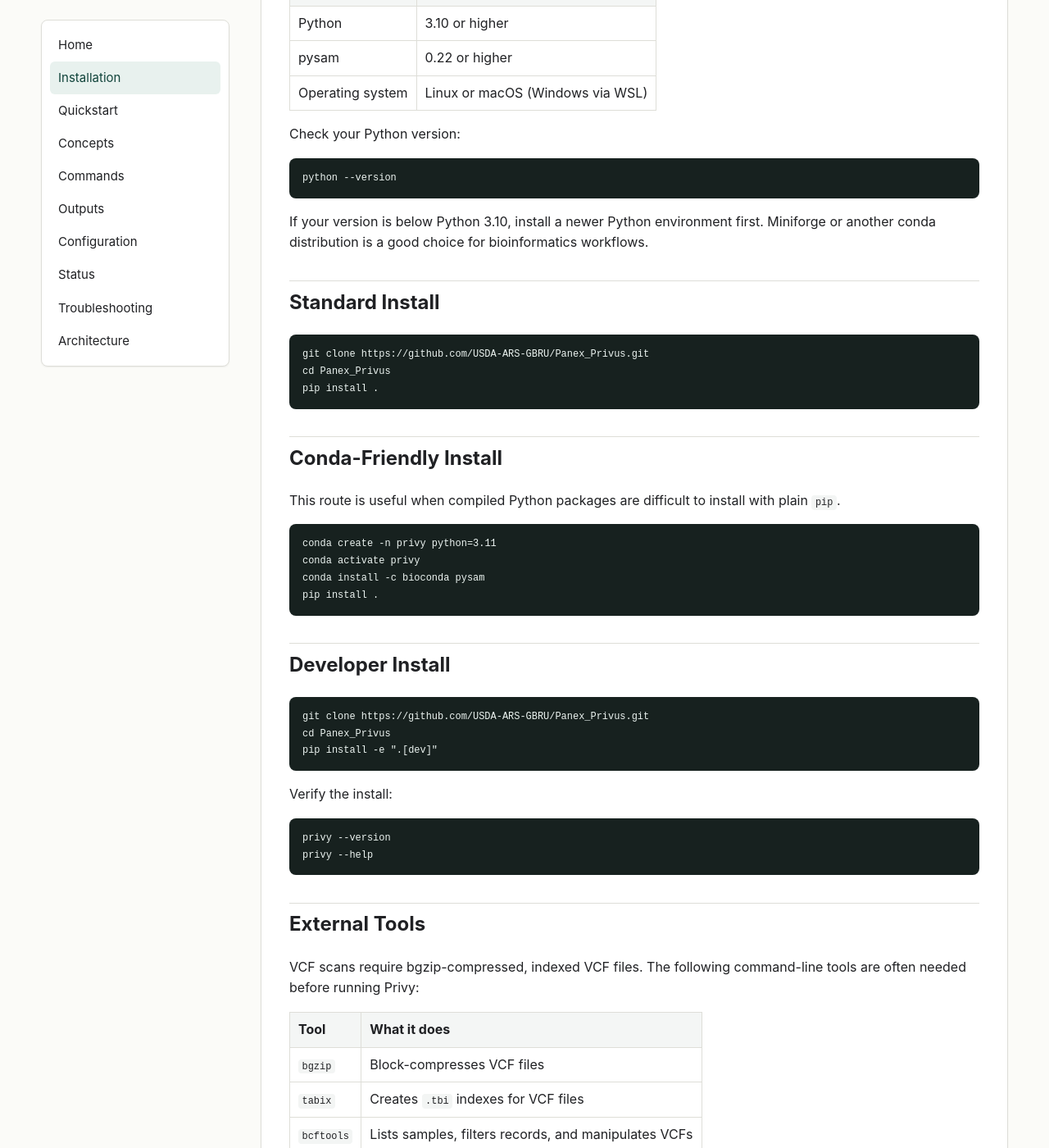
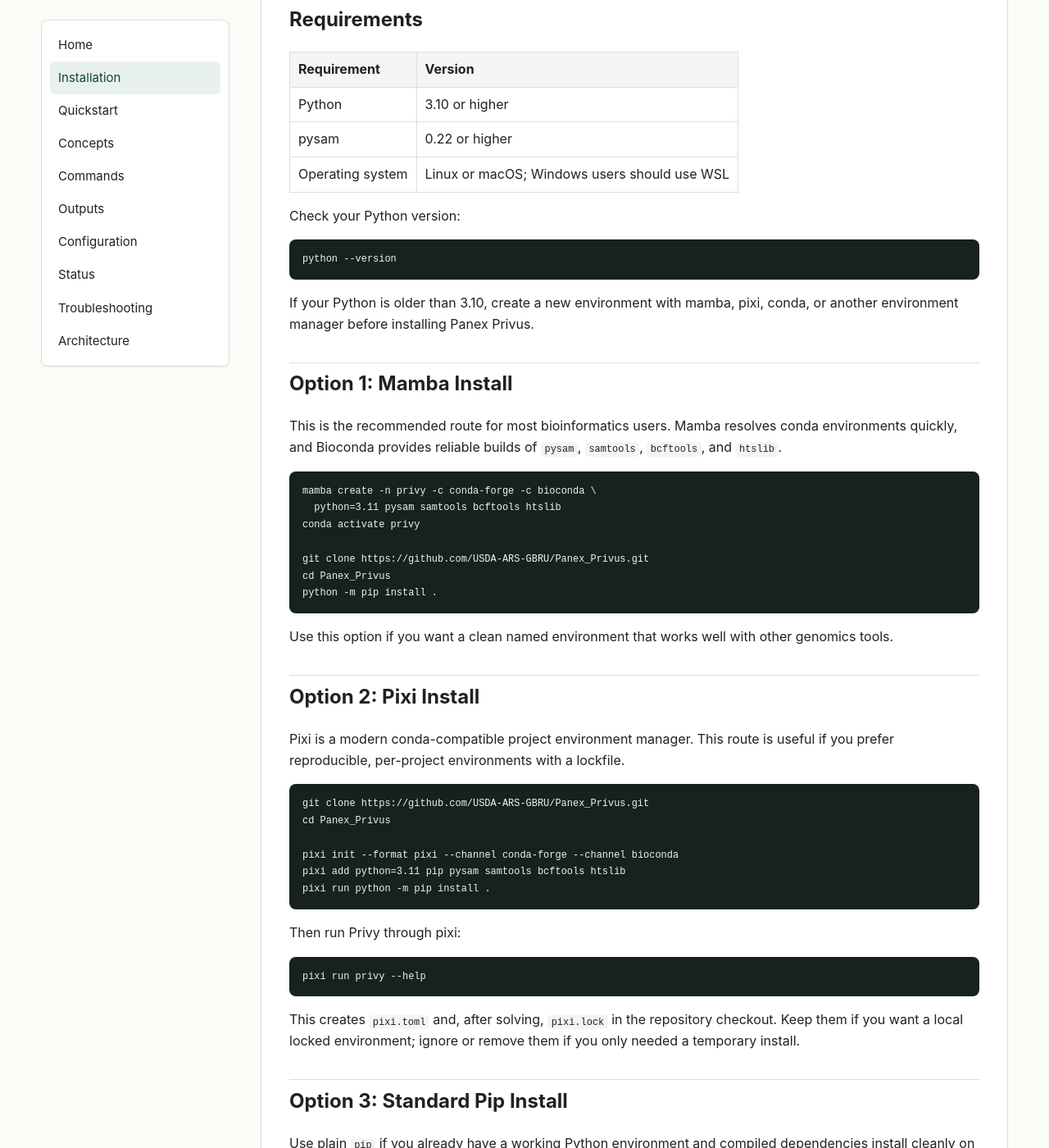
Before and after one commit to USDA-ARS-GBRU/Panex_Privus, a Jekyll site: the page built from docs/installation.md, in a window 1280 px wide and 1400 px high, scrolled down 311 px. Shown: the whole window at 82% size. Built offline with Jekyll 4.4.1, drawn with Linux system fonts in a browser that asks for light colours; some of the changed text lies outside the part shown.

Commit message:
Refresh installation documentation

````diff
--- a/docs/installation.md
+++ b/docs/installation.md
@@ -5,13 +5,19 @@
 
 # Installation
 
+Panex Privus is a Python command-line tool, but it lives in a bioinformatics
+ecosystem where compiled packages and external command-line tools matter. The
+smoothest path is to create a dedicated environment, install the compiled
+bioinformatics dependencies there, then install Panex Privus from this source
+tree.
+
 ## Requirements
 
 | Requirement | Version |
 |-------------|---------|
 | Python | 3.10 or higher |
 | pysam | 0.22 or higher |
-| Operating system | Linux or macOS (Windows via WSL) |
+| Operating system | Linux or macOS; Windows users should use WSL |
 
 Check your Python version:
 
@@ -19,61 +25,128 @@
 python --version
 ```
 
-If your version is below Python 3.10, install a newer Python environment first.
-Miniforge or another conda distribution is a good choice for bioinformatics
-workflows.
+If your Python is older than 3.10, create a new environment with mamba, pixi,
+conda, or another environment manager before installing Panex Privus.
 
-## Standard Install
+## Option 1: Mamba Install
+
+This is the recommended route for most bioinformatics users. Mamba resolves
+conda environments quickly, and Bioconda provides reliable builds of `pysam`,
+`samtools`, `bcftools`, and `htslib`.
+
+```bash
+mamba create -n privy -c conda-forge -c bioconda \
+  python=3.11 pysam samtools bcftools htslib
+conda activate privy
+
+git clone https://github.com/USDA-ARS-GBRU/Panex_Privus.git
+cd Panex_Privus
+python -m pip install .
+```
+
+Use this option if you want a clean named environment that works well with other
+genomics tools.
+
+## Option 2: Pixi Install
+
+Pixi is a modern conda-compatible project environment manager. This route is
+useful if you prefer reproducible, per-project environments with a lockfile.
 
 ```bash
 git clone https://github.com/USDA-ARS-GBRU/Panex_Privus.git
 cd Panex_Privus
-pip install .
+
+pixi init --format pixi --channel conda-forge --channel bioconda
+pixi add python=3.11 pip pysam samtools bcftools htslib
+pixi run python -m pip install .
 ```
 
-## Conda-Friendly Install
-
-This route is useful when compiled Python packages are difficult to install with
-plain `pip`.
+Then run Privy through pixi:
 
 ```bash
-conda create -n privy python=3.11
-conda activate privy
-conda install -c bioconda pysam
-pip install .
+pixi run privy --help
 ```
 
-## Developer Install
+This creates `pixi.toml` and, after solving, `pixi.lock` in the repository
+checkout. Keep them if you want a local locked environment; ignore or remove
+them if you only needed a temporary install.
+
+## Option 3: Standard Pip Install
+
+Use plain `pip` if you already have a working Python environment and compiled
+dependencies install cleanly on your system.
 
 ```bash
 git clone https://github.com/USDA-ARS-GBRU/Panex_Privus.git
 cd Panex_Privus
-pip install -e ".[dev]"
+python -m pip install .
 ```
 
-Verify the install:
+If `pysam` fails to build, switch to the mamba or conda-friendly path so `pysam`
+comes from Bioconda instead of being compiled locally by pip.
+
+## Option 4: Conda-Friendly Install
+
+This is the same idea as the mamba route, using conda directly.
+
+```bash
+conda create -n privy -c conda-forge -c bioconda \
+  python=3.11 pysam samtools bcftools htslib
+conda activate privy
+
+git clone https://github.com/USDA-ARS-GBRU/Panex_Privus.git
+cd Panex_Privus
+python -m pip install .
+```
+
+## Option 5: Developer Install
+
+Use an editable install when you plan to modify the code and run tests.
+
+```bash
+git clone https://github.com/USDA-ARS-GBRU/Panex_Privus.git
+cd Panex_Privus
+python -m pip install -e ".[dev]"
+```
+
+If you use mamba or conda for development, create and activate the environment
+first, then run the editable install command inside it.
+
+## Verify the Install
+
+After any install path, check that the command is available:
 
 ```bash
 privy --version
 privy --help
 ```
 
+If you installed with pixi, use:
+
+```bash
+pixi run privy --version
+pixi run privy --help
+```
+
 ## External Tools
 
-VCF scans require bgzip-compressed, indexed VCF files. The following command-line
-tools are often needed before running Privy:
+Panex Privus can read GFA files directly, but VCF and BAM workflows usually
+depend on a few standard command-line tools before Privy starts.
 
 | Tool | What it does |
 |------|--------------|
-| `bgzip` | Block-compresses VCF files |
-| `tabix` | Creates `.tbi` indexes for VCF files |
+| `bgzip` | Block-compresses VCF files into `.vcf.gz` |
+| `tabix` | Creates `.tbi` or `.csi` indexes for VCF files |
 | `bcftools` | Lists samples, filters records, and manipulates VCFs |
 | `samtools` | Sorts and indexes BAM files |
 
-Install with conda:
+If you used the mamba, pixi, or conda-friendly install above, these tools should
+already be in the environment. Otherwise install them separately.
+
+With mamba or conda:
 
 ```bash
-conda install -c bioconda samtools bcftools htslib
+mamba install -c conda-forge -c bioconda samtools bcftools htslib
 ```
 
 On macOS with Homebrew:
@@ -88,6 +161,26 @@
 sudo apt-get install bcftools tabix samtools
 ```
 
+## Prepare Inputs
+
+VCF scans require a bgzip-compressed, indexed VCF:
+
+```bash
+bgzip -c variants.vcf > variants.vcf.gz
+tabix -p vcf variants.vcf.gz
+```
+
+BAM support requires coordinate-sorted, indexed BAM files:
+
+```bash
+samtools sort sample.bam -o sample.sorted.bam
+samtools index sample.sorted.bam
+```
+
+GFA scans do not require bgzip or tabix, but graph segments need coordinate tags
+such as `SN:Z:chr1`, `SO:i:1000`, and `LN:i:500` so Privy can place graph hits
+back on genomic coordinates.
+
 ## Upstream Pangenome Inputs
 
 Panex Privus works well with outputs from
@@ -100,3 +193,14 @@
     --reference RefSample \
     --vcf --giraffe --gfa
 ```
+
+Those outputs can be scanned separately or together:
+
+```bash
+privy scan \
+  --vcf pangenome/my_pangenome.vcf.gz \
+  --gfa pangenome/my_pangenome.gfa \
+  --targets T1 T2 T3 \
+  --off-targets O1 O2 O3 \
+  --outdir results/
+```
````
Also changed, not shown: README.md.
